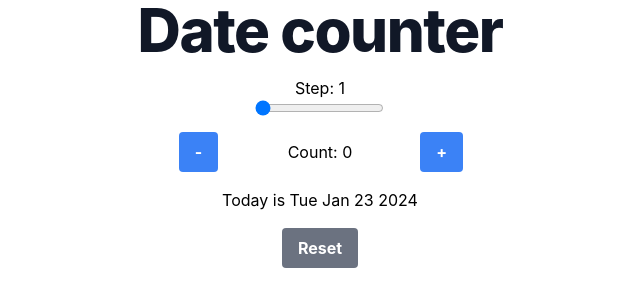
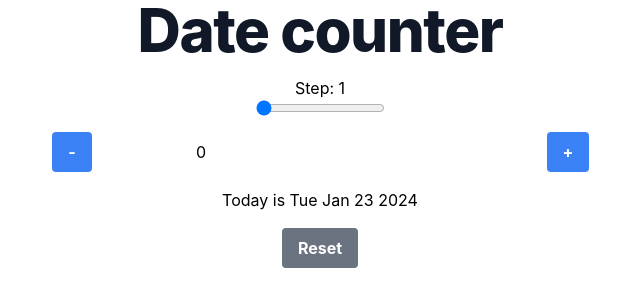
Before and after one commit to phrsouza/date-counter, a React (Create React App) app: page / in a window 1280 px wide. Shown: the top 306 px of the page, without its empty margins (320-960 px from the left). Built offline with nearby package versions, Linux system fonts and the light colour scheme.

Commit message:
change count to input

```diff
--- a/src/App.js
+++ b/src/App.js
@@ -22,6 +22,12 @@ function Counter() {
 
   function handleStepChange(e) {
     setStep(parseInt(e.target.value));
+  }
+
+  function handleCountChange(e) {
+    if (Number.isNaN(parseInt(e.target.value))) return;
+
+    setCount(parseInt(e.target.value));
   }
 
   function decreaseCount() {
@@ -60,7 +66,13 @@ function Counter() {
         >
           -
         </button>
-        <span>Count: {count}</span>
+        <input
+          type="text"
+          inputMode="numeric"
+          pattern="[0-9]*"
+          value={count}
+          onChange={handleCountChange}
+        />
         <button
           className="bg-blue-500 hover:bg-blue-700 text-white font-bold py-2 px-4 rounded"
           onClick={increaseCount}
```
